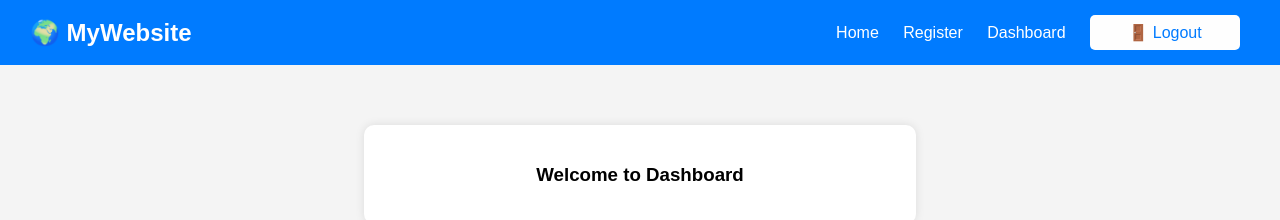
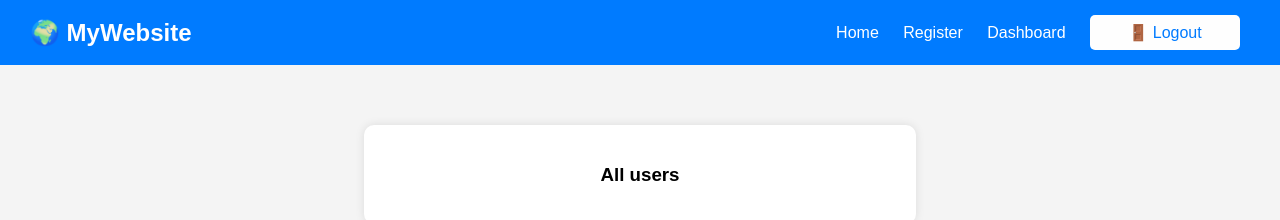
Before and after one commit to anitahkimanthi/user_management, a plain HTML site: page users.html in a window 1280 px wide. Drawn offline with nearby package versions, Linux system fonts and the light colour scheme; no server answers; sample sign-in values are in the browser's storage.

```diff
--- a/app.js
+++ b/app.js
@@ -88,7 +88,6 @@ function getUsers() {
                 usersList.appendChild(li);
             });
 
-            alert("✅ Users fetched successfully!");
         })
         .catch(error => {
             console.error("❌ Error fetching users:", error);
--- a/users.html
+++ b/users.html
@@ -24,7 +24,7 @@
     </header>
 
     <div class="container">
-    <h3>Welcome to Dashboard</h3>
+    <h3>All users</h3>
 
         <!-- ✅ Users will be displayed here -->
         <ul id="usersList"></ul>
```
